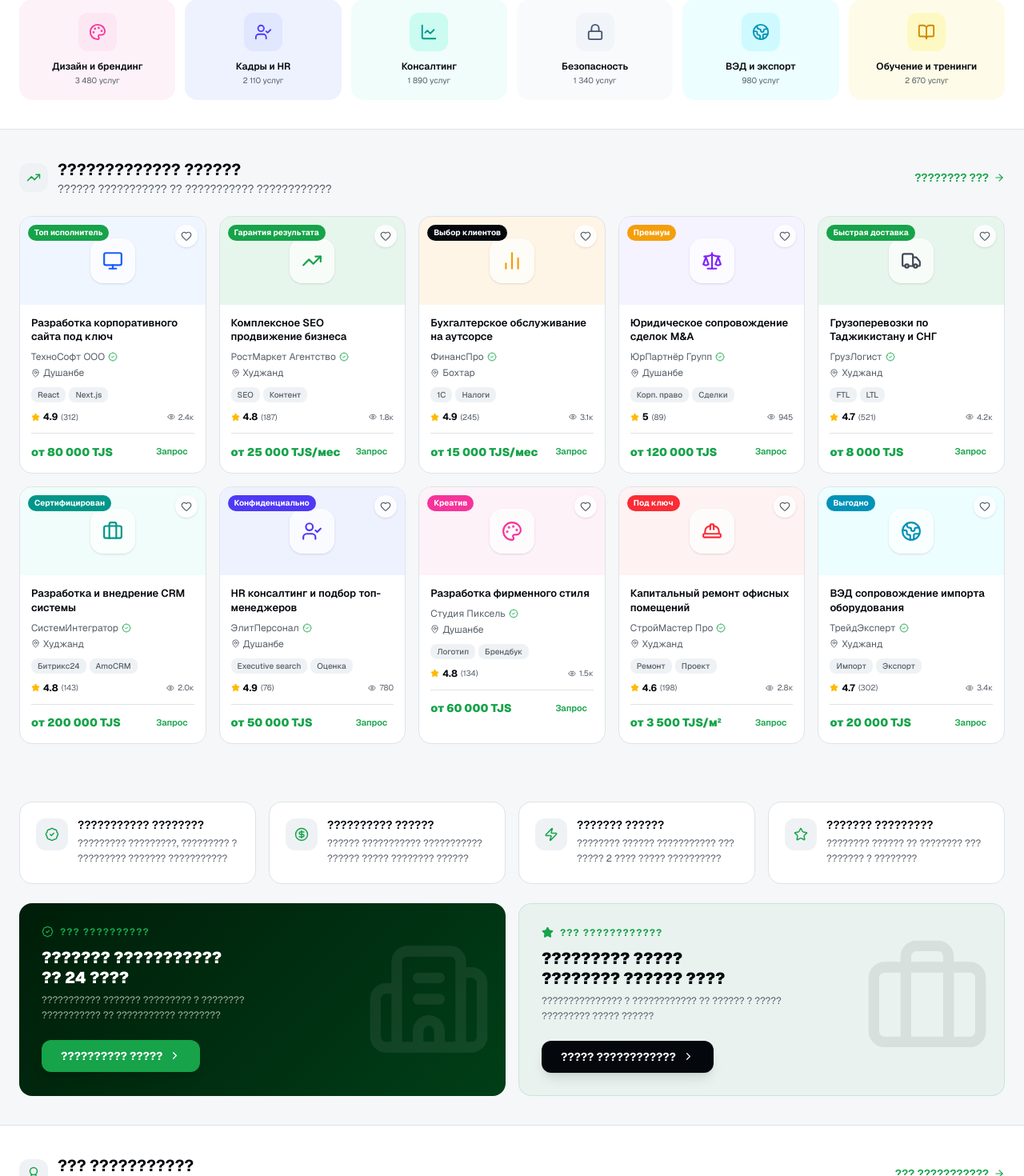
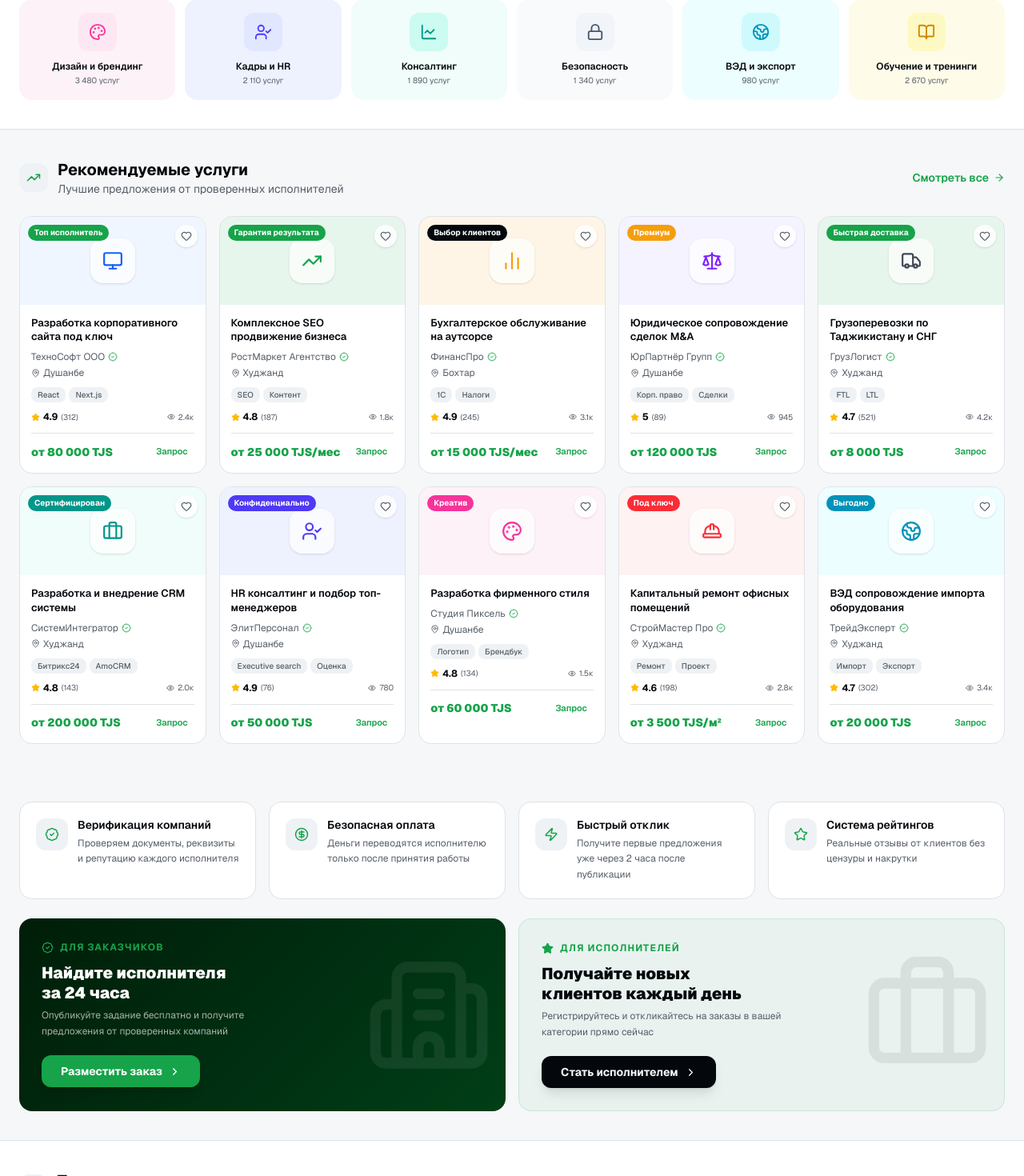
Before and after one commit to jafxfar/brand_marker_front, a Next.js app: page / in a window 1280 px wide. Shown: the part 998-2468 px from the top of the page at 80% size. Built offline with nearby package versions, Linux system fonts and the light colour scheme; no server answers.

Commit message:
main page format fix

```diff
--- a/app/globals.css
+++ b/app/globals.css
@@ -88,8 +88,8 @@
 }
 
 @theme inline {
-  --font-sans: 'Geist', 'Geist Fallback';
-  --font-mono: 'Geist Mono', 'Geist Mono Fallback';
+  --font-sans: 'Geist', 'Geist Fallback', system-ui, 'Segoe UI', Arial, sans-serif;
+  --font-mono: 'Geist Mono', 'Geist Mono Fallback', ui-monospace, monospace;
   --color-background: var(--background);
   --color-foreground: var(--foreground);
   --color-card: var(--card);
--- a/app/login/page.tsx
+++ b/app/login/page.tsx
@@ -121,7 +121,7 @@ function LoginContent() {
           <Briefcase size={320} />
         </div>
         <div className="relative z-10 text-xs text-white/40 hidden lg:block">
-          © 2024 БрендМаркет
+          © 2026 БрендМаркет
         </div>
       </aside>
 
--- a/app/register/page.tsx
+++ b/app/register/page.tsx
@@ -131,7 +131,7 @@ function RegisterContent() {
           <Briefcase size={320} />
         </div>
         <div className="relative z-10 text-xs text-white/40 hidden lg:block">
-          © 2024 БрендМаркет
+          © 2026 БрендМаркет
         </div>
       </aside>
 
--- a/components/footer.tsx
+++ b/components/footer.tsx
@@ -195,7 +195,7 @@ export default function Footer() {
 
         <div className="mt-8 pt-6 border-t border-white/8 flex flex-col md:flex-row items-center justify-between gap-5">
           <div className="text-xs text-white/30">
-            © 2024 БрендМаркет. Все права защищены. ООО «БрендМаркет», ИНН 010012345
+            © 2026 БрендМаркет. Все права защищены. ООО «БрендМаркет», ИНН 010012345
           </div>
           <div className="flex items-center gap-5 flex-wrap justify-center">
             <Link href={helpUrl()} className="text-xs text-white/35 hover:text-primary transition-colors">Пользовательское соглашение</Link>
--- a/components/service-sections.tsx
+++ b/components/service-sections.tsx
@@ -55,11 +55,11 @@ export function CategoryGrid() {
       <div className="max-w-[1440px] mx-auto px-6">
         <div className="flex items-center justify-between mb-6">
           <div>
-            <h2 className="text-xl font-bold text-foreground">????????? ?????</h2>
-            <p className="text-sm text-muted-foreground mt-0.5">??????? ?????? ?????? ? ????? ???????</p>
+            <h2 className="text-xl font-bold text-foreground">Категории услуг</h2>
+            <p className="text-sm text-muted-foreground mt-0.5">Найдите нужную услугу в вашей отрасли</p>
           </div>
           <Link href={categoriesUrl()} className="text-sm font-semibold text-primary hover:underline flex items-center gap-1.5">
-            ??? ????????? <ArrowRight size={14} />
+            Все категории <ArrowRight size={14} />
           </Link>
         </div>
         <div className="grid grid-cols-3 sm:grid-cols-4 md:grid-cols-6 gap-3">
@@ -91,12 +91,12 @@ export function FeaturedServices() {
               <TrendingUp size={18} className="text-primary" />
             </div>
             <div>
-              <h2 className="text-xl font-bold text-foreground">????????????? ??????</h2>
-              <p className="text-sm text-muted-foreground">?????? ??????????? ?? ??????????? ????????????</p>
+              <h2 className="text-xl font-bold text-foreground">Рекомендуемые услуги</h2>
+              <p className="text-sm text-muted-foreground">Лучшие предложения от проверенных исполнителей</p>
             </div>
           </div>
           <Link href={servicesUrl()} className="text-sm font-semibold text-primary hover:underline flex items-center gap-1.5">
-            ???????? ??? <ArrowRight size={14} />
+            Смотреть все <ArrowRight size={14} />
           </Link>
         </div>
 
@@ -129,12 +129,12 @@ export function ProviderShowcase() {
               <Award size={18} className="text-primary" />
             </div>
             <div>
-              <h2 className="text-xl font-bold text-foreground">??? ???????????</h2>
-              <p className="text-sm text-muted-foreground">??????????? ???????? ? ??????? ?????????</p>
+              <h2 className="text-xl font-bold text-foreground">Топ исполнители</h2>
+              <p className="text-sm text-muted-foreground">Проверенные компании с высоким рейтингом</p>
             </div>
           </div>
           <Link href={performersUrl({ featured: true })} className="text-sm font-semibold text-primary hover:underline flex items-center gap-1.5">
-            ??? ??????????? <ArrowRight size={14} />
+            Все исполнители <ArrowRight size={14} />
           </Link>
         </div>
 
@@ -150,10 +150,10 @@ export function ProviderShowcase() {
 
 export function TrustBanners() {
   const trustFeatures = [
-    { Icon: BadgeCheck, title: "??????????? ????????", desc: "????????? ?????????, ????????? ? ????????? ??????? ???????????", href: verificationUrl() },
-    { Icon: CircleDollarSign, title: "?????????? ??????", desc: "?????? ??????????? ??????????? ?????? ????? ???????? ??????", href: guaranteeUrl() },
-    { Icon: Zap, title: "??????? ??????", desc: "???????? ?????? ??????????? ??? ????? 2 ???? ????? ??????????", href: ordersUrl() },
-    { Icon: Star, title: "??????? ?????????", desc: "???????? ?????? ?? ???????? ??? ??????? ? ????????", href: performersUrl({ featured: true }) },
+    { Icon: BadgeCheck, title: "Верификация компаний", desc: "Проверяем документы, реквизиты и репутацию каждого исполнителя", href: verificationUrl() },
+    { Icon: CircleDollarSign, title: "Безопасная оплата", desc: "Деньги переводятся исполнителю только после принятия работы", href: guaranteeUrl() },
+    { Icon: Zap, title: "Быстрый отклик", desc: "Получите первые предложения уже через 2 часа после публикации", href: ordersUrl() },
+    { Icon: Star, title: "Система рейтингов", desc: "Реальные отзывы от клиентов без цензуры и накрутки", href: performersUrl({ featured: true }) },
   ]
 
   return (
@@ -188,19 +188,19 @@ export function TrustBanners() {
             <div className="relative z-10">
               <div className="flex items-center gap-2 mb-3">
                 <BadgeCheck size={15} className="text-primary" />
-                <span className="text-primary text-xs font-bold uppercase tracking-widest">??? ??????????</span>
+                <span className="text-primary text-xs font-bold uppercase tracking-widest">Для заказчиков</span>
               </div>
               <h3 className="text-white text-xl font-black leading-tight mb-1.5">
-                ??????? ???????????<br />?? 24 ????
+                Найдите исполнителя<br />за 24 часа
               </h3>
               <p className="text-white/65 text-xs leading-relaxed mb-5 max-w-xs">
-                ??????????? ??????? ????????? ? ???????? ??????????? ?? ??????????? ????????
+                Опубликуйте задание бесплатно и получите предложения от проверенных компаний
               </p>
               <Link
                 href={newRfqRedirect()}
                 className="inline-flex items-center gap-2 bg-primary hover:bg-primary/90 text-primary-foreground text-sm font-bold px-6 py-2.5 rounded-xl transition-all shadow-lg hover:-translate-y-px"
               >
-                ?????????? ????? <ChevronRight size={15} />
+                Разместить заказ <ChevronRight size={15} />
               </Link>
             </div>
           </div>
@@ -212,19 +212,19 @@ export function TrustBanners() {
             <div className="relative z-10">
               <div className="flex items-center gap-2 mb-3">
                 <Star size={15} className="text-primary fill-primary" />
-                <span className="text-primary text-xs font-bold uppercase tracking-widest">??? ????????????</span>
+                <span className="text-primary text-xs font-bold uppercase tracking-widest">Для исполнителей</span>
               </div>
               <h3 className="text-foreground text-xl font-black leading-tight mb-1.5">
-                ????????? ?????<br />???????? ?????? ????
+                Получайте новых<br />клиентов каждый день
               </h3>
               <p className="text-muted-foreground text-xs leading-relaxed mb-5 max-w-xs">
-                ??????????????? ? ???????????? ?? ?????? ? ????? ????????? ????? ??????
+                Регистрируйтесь и откликайтесь на заказы в вашей категории прямо сейчас
               </p>
               <Link
                 href="/login"
                 className="inline-flex items-center gap-2 bg-foreground hover:bg-foreground/90 text-background text-sm font-bold px-6 py-2.5 rounded-xl transition-all shadow-lg hover:-translate-y-px"
               >
-                ????? ???????????? <ChevronRight size={15} />
+                Стать исполнителем <ChevronRight size={15} />
               </Link>
             </div>
           </div>
@@ -253,12 +253,12 @@ export function RecentRequests() {
               <FileText size={18} className="text-primary" />
             </div>
             <div>
-              <h2 className="text-xl font-bold text-foreground">?????? ??????</h2>
-              <p className="text-sm text-muted-foreground">?????????? ??????? ?? ??????? ????? ??????</p>
+              <h2 className="text-xl font-bold text-foreground">Свежие заказы</h2>
+              <p className="text-sm text-muted-foreground">Актуальные запросы от бизнеса прямо сейчас</p>
             </div>
           </div>
           <Link href={ordersUrl()} className="text-sm font-semibold text-primary hover:underline flex items-center gap-1.5">
-            ??? ?????? <ArrowRight size={14} />
+            Все заказы <ArrowRight size={14} />
           </Link>
         </div>
         <div className="grid grid-cols-1 sm:grid-cols-2 lg:grid-cols-3 gap-4">
@@ -296,13 +296,13 @@ export function RecentRequests() {
                   <div className="text-right">
                     <div className="flex items-center gap-1 text-xs font-semibold text-primary">
                       <Users size={11} />
-                      {req.offers} ???????????
+                      {req.offers} предложений
                     </div>
                     <Link
                       href={supplierRfqRedirect()}
                       className="text-[10px] text-muted-foreground mt-0.5 flex items-center gap-0.5 justify-end hover:text-primary transition-colors"
                     >
-                      ???????????? <ChevronRight size={9} />
+                      Откликнуться <ChevronRight size={9} />
                     </Link>
                   </div>
                 </div>
```
